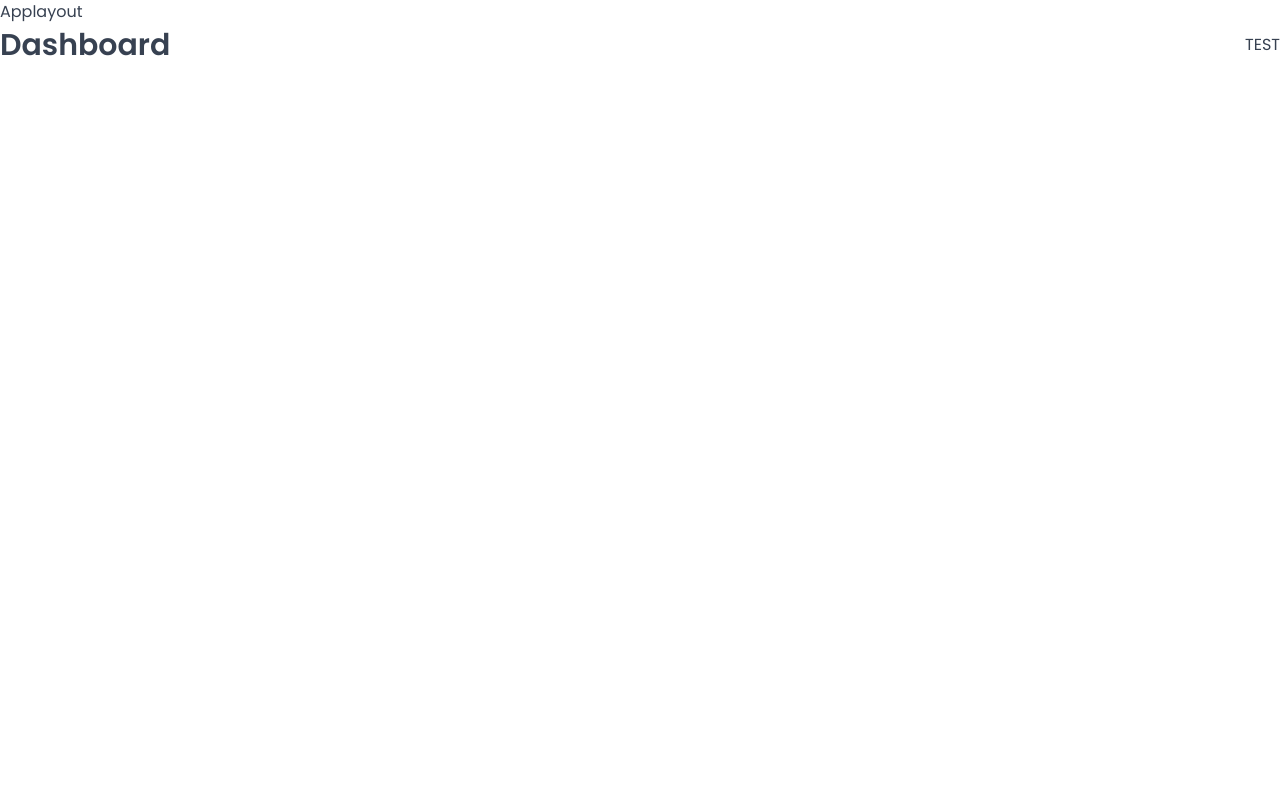
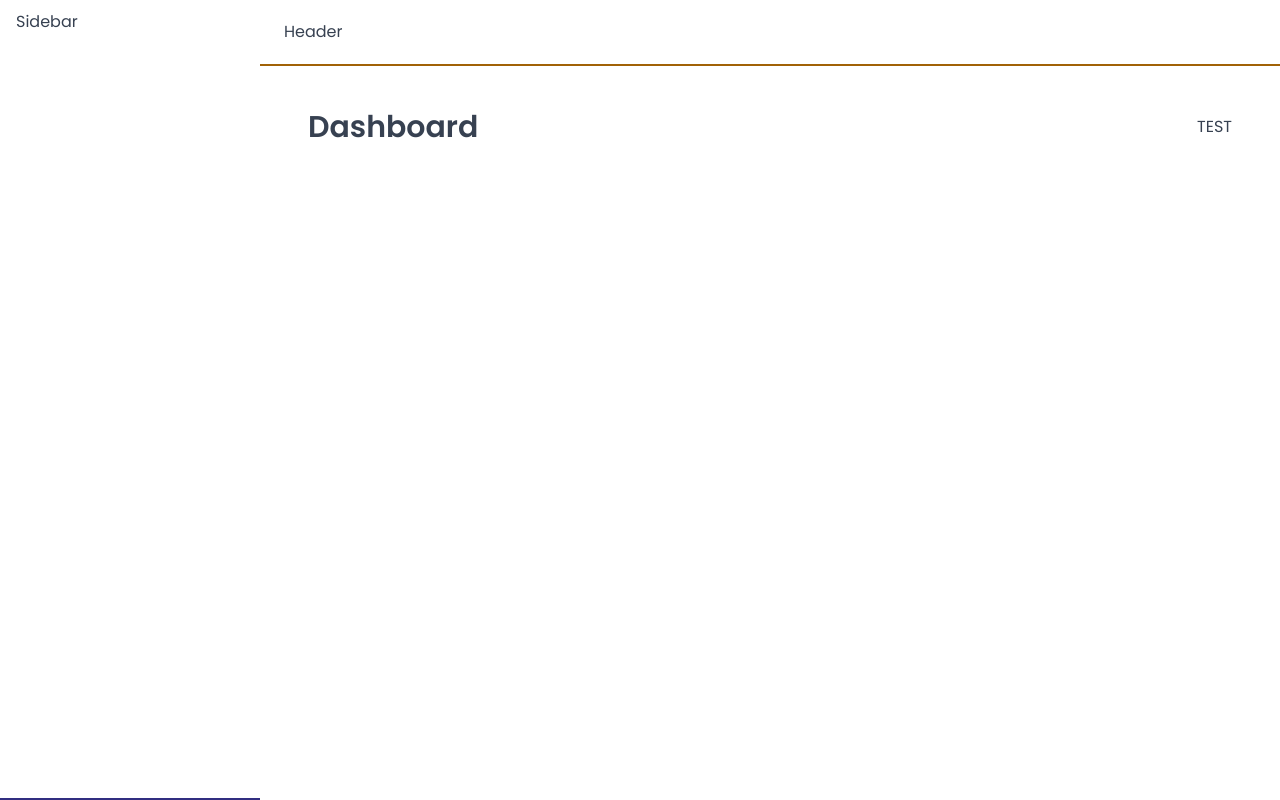
Before and after one commit to ritikkamboj/the-wild-oasis, a React (Vite) app: page /dashboard in a window 1280 px wide. Built offline with nearby package versions, Linux system fonts and the light colour scheme; a web font is replaced by a local one.

Commit message:
created sidebar and header and applied on homepage with use of grid

```diff
--- a/src/ui/AppLayout.jsx
+++ b/src/ui/AppLayout.jsx
@@ -1,13 +1,32 @@
-import React from 'react'
-import { Outlet } from 'react-router-dom'
+import React from "react";
+import { Outlet } from "react-router-dom";
+import Header from "./Header";
+import Sidebar from "./Sidebar";
+import styled from "styled-components";
+
+const Main = styled.main`
+  background-color: var(--color-gray-50);
+  padding: 4rem 4.8rem 6rem;
+`;
+
+const StyledAppLayout = styled.div`
+  display: grid;
+  height: 100vh;
+  grid-template-columns: 26rem 1fr;
+  grid-template-rows: auto 1fr;
+
+`
 
 function AppLayout() {
   return (
-    <div>
-      <p>Applayout</p>
-      <Outlet/>
-    </div>
-  )
+    <StyledAppLayout>
+      <Header />
+      <Sidebar />
+      <Main>
+        <Outlet />
+      </Main>
+    </StyledAppLayout>
+  );
 }
 
-export default AppLayout
+export default AppLayout;
--- /dev/null
+++ b/src/ui/Header.jsx
@@ -0,0 +1,16 @@
+import React from 'react'
+import styled from 'styled-components'
+
+const StyledHeader = styled.header`
+  background-color: var(--color-gray-0);
+  padding: 2rem 2.4rem;
+  border-bottom: 2px solid var(--color-yellow-700);
+`
+
+function Header() {
+  return (
+    <StyledHeader>Header</StyledHeader>
+  )
+}
+
+export default Header
--- /dev/null
+++ b/src/ui/Sidebar.jsx
@@ -0,0 +1,18 @@
+import React from 'react'
+import styled from 'styled-components'
+
+const StyledSidebar = styled.aside`
+
+    background-color: var(--color-gray-0);
+  padding: 1rem 1.6rem;
+  border-bottom: 2px solid var(--color-brand-900);
+  grid-row: 1/-1;
+`
+
+function Sidebar() {
+  return (
+    <StyledSidebar>Sidebar</StyledSidebar>
+  )
+}
+
+export default Sidebar
```
